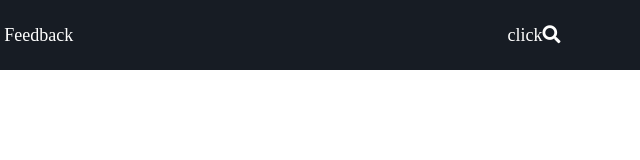
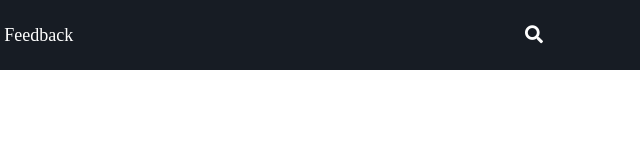
Before and after one commit to will-oracions/simple-website-layout, a plain HTML site: page index.html in a window 1280 px wide. Shown: the full height of the page, 611-1251 px from the left. Drawn offline with Linux system fonts and the light colour scheme.

Commit message:
remove text into label icons

```diff
--- a/index.html
+++ b/index.html
@@ -19,7 +19,7 @@
         <input type="checkbox" id="show-search" />
         <input type="checkbox" id="show-menu" />
         <label for="show-menu" class="menu-icon"
-          >click<i class="fas fa-bars"></i
+          ><i class="fas fa-bars"></i
         ></label>
         <div class="content">
           <div class="logo"><a href="#">CodingNepal</a></div>
@@ -61,7 +61,7 @@
           </ul>
         </div>
         <label for="show-search" class="search-icon"
-          >click<i class="fas fa-search"></i
+          ><i class="fas fa-search"></i
         ></label>
 
         <form action="#" class="search-box">
```
